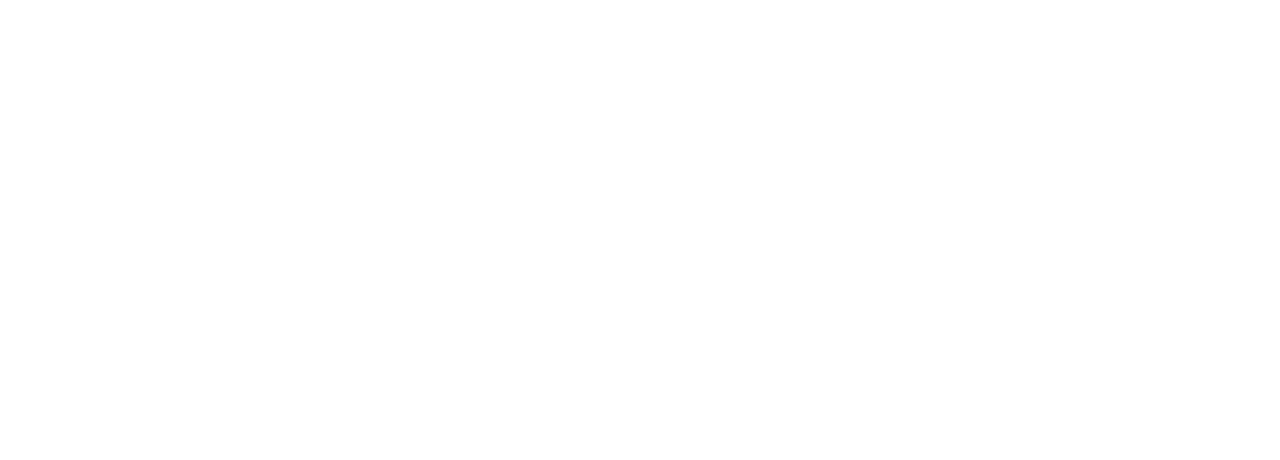
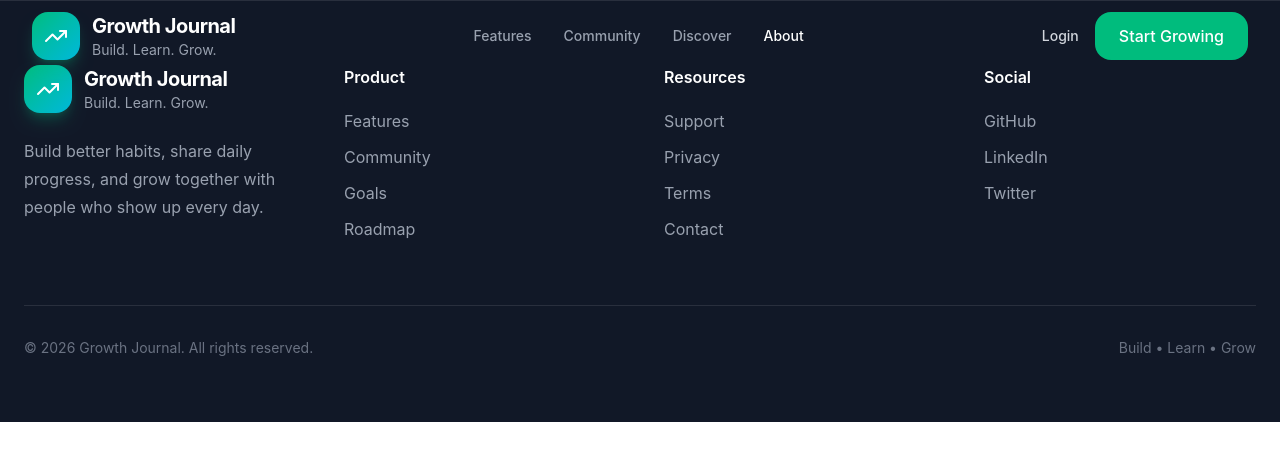
Before and after one commit to shiba-murmu/NoteApp, a React app in the folder frontend/: page /about in a window 1280 px wide. Before the commit this address had no page. Shown: the top 460 px of the page. Built offline with nearby package versions, Linux system fonts and the light colour scheme; the HTML template or start-up script is replaced by a standard one.

Commit message:
Navbar and footer design set and added some .

```diff
--- a/frontend/src/components/auth/HeroSection.jsx
+++ b/frontend/src/components/auth/HeroSection.jsx
@@ -53,7 +53,7 @@ export default function HeroSection() {
 
       <div>
 
-        <Logo />
+        {/* <Logo /> */}
 
         <motion.h1
           initial={{ opacity: 0, y: 25 }}
--- /dev/null
+++ b/frontend/src/components/layout/Footer.jsx
@@ -0,0 +1,132 @@
+import { Link } from "react-router-dom";
+
+import Logo from "../common/Logo";
+
+const product = [
+  "Features",
+  "Community",
+  "Goals",
+  "Roadmap",
+];
+
+const resources = [
+  "Support",
+  "Privacy",
+  "Terms",
+  "Contact",
+];
+
+const social = [
+  "GitHub",
+  "LinkedIn",
+  "Twitter",
+];
+
+export default function Footer() {
+  return (
+    <footer className="border-t border-white/10 bg-[#111827]">
+
+      <div className="mx-auto max-w-7xl px-6 py-16">
+
+        <div className="grid gap-12 md:grid-cols-2 lg:grid-cols-4">
+
+          <div>
+
+            <Logo />
+
+            <p className="mt-6 max-w-xs leading-7 text-gray-400">
+              Build better habits, share daily progress,
+              and grow together with people who show up
+              every day.
+            </p>
+
+          </div>
+
+          <div>
+
+            <h3 className="mb-5 font-semibold text-white">
+              Product
+            </h3>
+
+            <ul className="space-y-3">
+
+              {product.map((item) => (
+                <li key={item}>
+                  <Link
+                    to="/"
+                    className="text-gray-400 transition hover:text-white"
+                  >
+                    {item}
+                  </Link>
+                </li>
+              ))}
+
+            </ul>
+
+          </div>
+
+          <div>
+
+            <h3 className="mb-5 font-semibold text-white">
+              Resources
+            </h3>
+
+            <ul className="space-y-3">
+
+              {resources.map((item) => (
+                <li key={item}>
+                  <Link
+                    to="/"
+                    className="text-gray-400 transition hover:text-white"
+                  >
+                    {item}
+                  </Link>
+                </li>
+              ))}
+
+            </ul>
+
+          </div>
+
+          <div>
+
+            <h3 className="mb-5 font-semibold text-white">
+              Social
+            </h3>
+
+            <ul className="space-y-3">
+
+              {social.map((item) => (
+                <li key={item}>
+                  <Link
+                    to="/"
+                    className="text-gray-400 transition hover:text-white"
+                  >
+                    {item}
+                  </Link>
+                </li>
+              ))}
+
+            </ul>
+
+          </div>
+
+        </div>
+
+        <div className="mt-16 flex flex-col items-center justify-between gap-4 border-t border-white/10 pt-8 text-sm text-gray-500 md:flex-row">
+
+          <p>
+            © 2026 Growth Journal. All rights reserved.
+          </p>
+
+          <p>
+            Build • Learn • Grow
+          </p>
+
+        </div>
+
+      </div>
+
+    </footer>
+  );
+}
--- /dev/null
+++ b/frontend/src/components/layout/Navbar.jsx
@@ -0,0 +1,175 @@
+import { useEffect, useState } from "react";
+import { Link, NavLink } from "react-router-dom";
+import { Menu, X } from "lucide-react";
+
+import Logo from "../common/Logo";
+import Button from "../common/Button";
+
+const navLinks = [
+  {
+    title: "Features",
+    path: "/features",
+  },
+  {
+    title: "Community",
+    path: "/community",
+  },
+  {
+    title: "Discover",
+    path: "/discover",
+  },
+  {
+    title: "About",
+    path: "/about",
+  },
+];
+
+export default function Navbar() {
+  const [mobileOpen, setMobileOpen] = useState(false);
+  const [scrolled, setScrolled] = useState(false);
+
+  useEffect(() => {
+    const handleScroll = () => {
+      setScrolled(window.scrollY > 30);
+    };
+
+    window.addEventListener("scroll", handleScroll);
+
+    return () =>
+      window.removeEventListener("scroll", handleScroll);
+  }, []);
+
+  return (
+    <header
+      className={`fixed inset-x-0 top-0 z-50 transition-all duration-300 ${
+        scrolled
+          ? "border-b border-white/10 bg-[#030712]/90 backdrop-blur-xl"
+          : "bg-transparent"
+      }`}
+    >
+      <div className="mx-auto flex h-[72px] max-w-7xl items-center justify-between px-6 lg:px-8">
+
+        {/* Logo */}
+
+        <Link to="/">
+          <Logo />
+        </Link>
+
+        {/* Desktop Menu */}
+
+        <nav className="hidden items-center gap-8 lg:flex">
+
+          {navLinks.map((item) => (
+            <NavLink
+              key={item.title}
+              to={item.path}
+              className={({ isActive }) =>
+                `text-sm font-medium transition ${
+                  isActive
+                    ? "text-white"
+                    : "text-gray-400 hover:text-white"
+                }`
+              }
+            >
+              {item.title}
+            </NavLink>
+          ))}
+
+        </nav>
+
+        {/* Desktop Right */}
+
+        <div className="hidden items-center gap-4 lg:flex">
+
+          <Link
+            to="/login"
+            className="text-sm font-medium text-gray-300 transition hover:text-white"
+          >
+            Login
+          </Link>
+
+          <Link to="/register">
+            <Button>
+              Start Growing
+            </Button>
+          </Link>
+
+        </div>
+
+        {/* Mobile Button */}
+
+        <button
+          onClick={() =>
+            setMobileOpen(!mobileOpen)
+          }
+          className="rounded-xl border border-white/10 p-2 text-white lg:hidden"
+        >
+          {mobileOpen ? (
+            <X size={22} />
+          ) : (
+            <Menu size={22} />
+          )}
+        </button>
+
+      </div>
+
+      {/* Mobile Menu */}
+
+      <div
+        className={`overflow-hidden transition-all duration-300 lg:hidden ${
+          mobileOpen
+            ? "max-h-[500px]"
+            : "max-h-0"
+        }`}
+      >
+        <div className="border-t border-white/10 bg-[#030712] px-6 py-6">
+
+          <div className="space-y-5">
+
+            {navLinks.map((item) => (
+              <NavLink
+                key={item.title}
+                to={item.path}
+                onClick={() =>
+                  setMobileOpen(false)
+                }
+                className="block text-gray-300 transition hover:text-white"
+              >
+                {item.title}
+              </NavLink>
+            ))}
+
+          </div>
+
+          <div className="mt-8 space-y-4">
+
+            <Link
+              to="/login"
+              onClick={() =>
+                setMobileOpen(false)
+              }
+              className="block text-gray-300"
+            >
+              Login
+            </Link>
+
+            <Link
+              to="/register"
+              onClick={() =>
+                setMobileOpen(false)
+              }
+            >
+              <Button className="w-full">
+                Start Growing
+              </Button>
+            </Link>
+
+          </div>
+
+        </div>
+
+      </div>
+
+    </header>
+  );
+}
--- a/frontend/src/main.jsx
+++ b/frontend/src/main.jsx
@@ -3,11 +3,15 @@ import { createRoot } from 'react-dom/client'
 import './index.css'
 import App from './App.jsx'
 import { BrowserRouter } from 'react-router-dom'
+import Navbar from './components/layout/Navbar.jsx'
+import Footer from './components/layout/Footer.jsx'
 
 createRoot(document.getElementById('root')).render(
     <StrictMode>
         <BrowserRouter>
-            <App />
+            <Navbar />
+                <App />
+            <Footer />
         </BrowserRouter>
     </StrictMode>,
 )
```
Also changed, not shown: frontend/src/components/landing/CTA.jsx (added), frontend/src/components/landing/CommunitySection.jsx (added), frontend/src/components/landing/Features.jsx (added), frontend/src/components/landing/Hero.jsx (added), frontend/src/components/landing/HeroPreview.jsx (added), frontend/src/components/landing/HowItWorks.jsx (added), frontend/src/components/landing/WhySection.jsx (added), frontend/src/pages/LandingPage.jsx (added).
